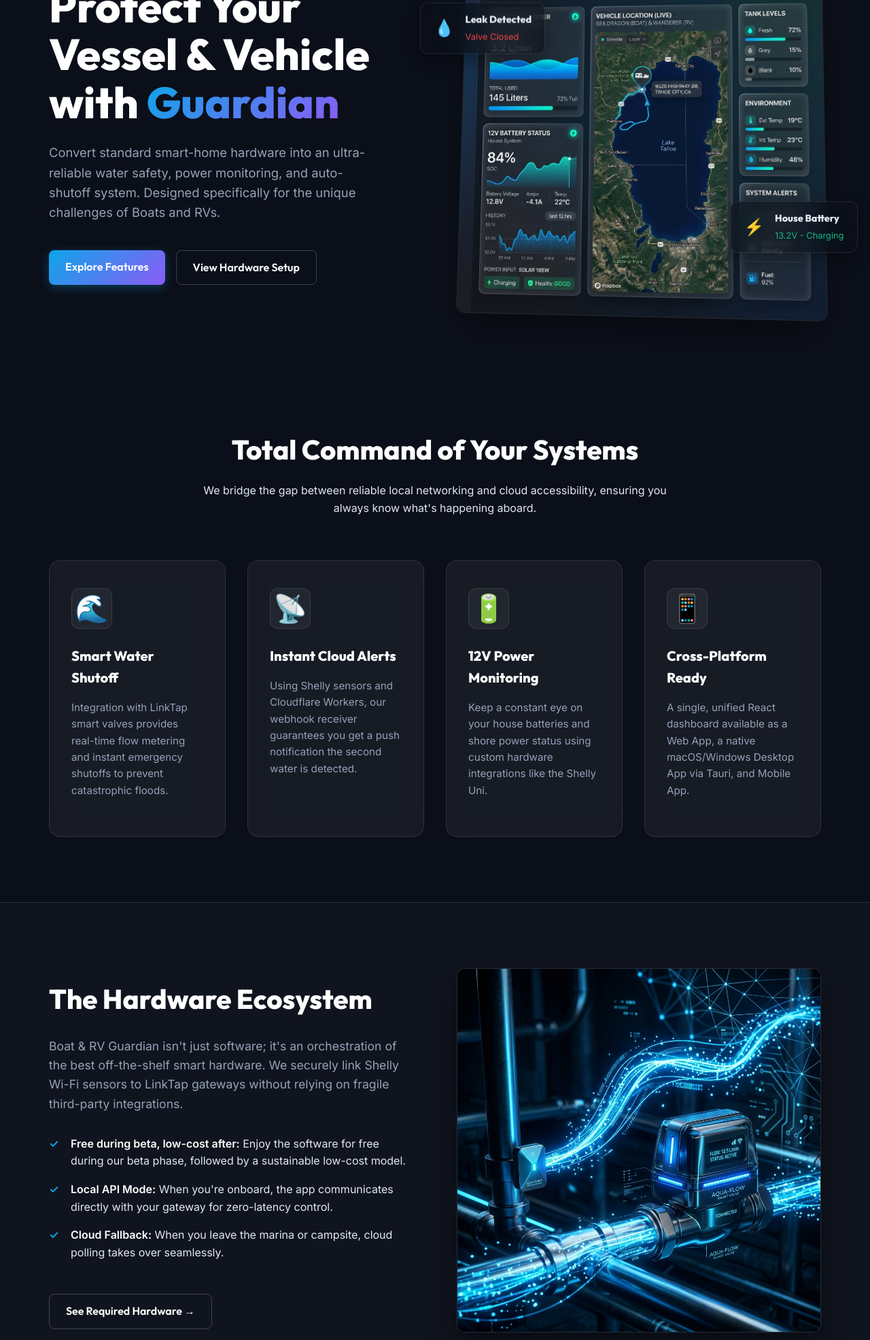
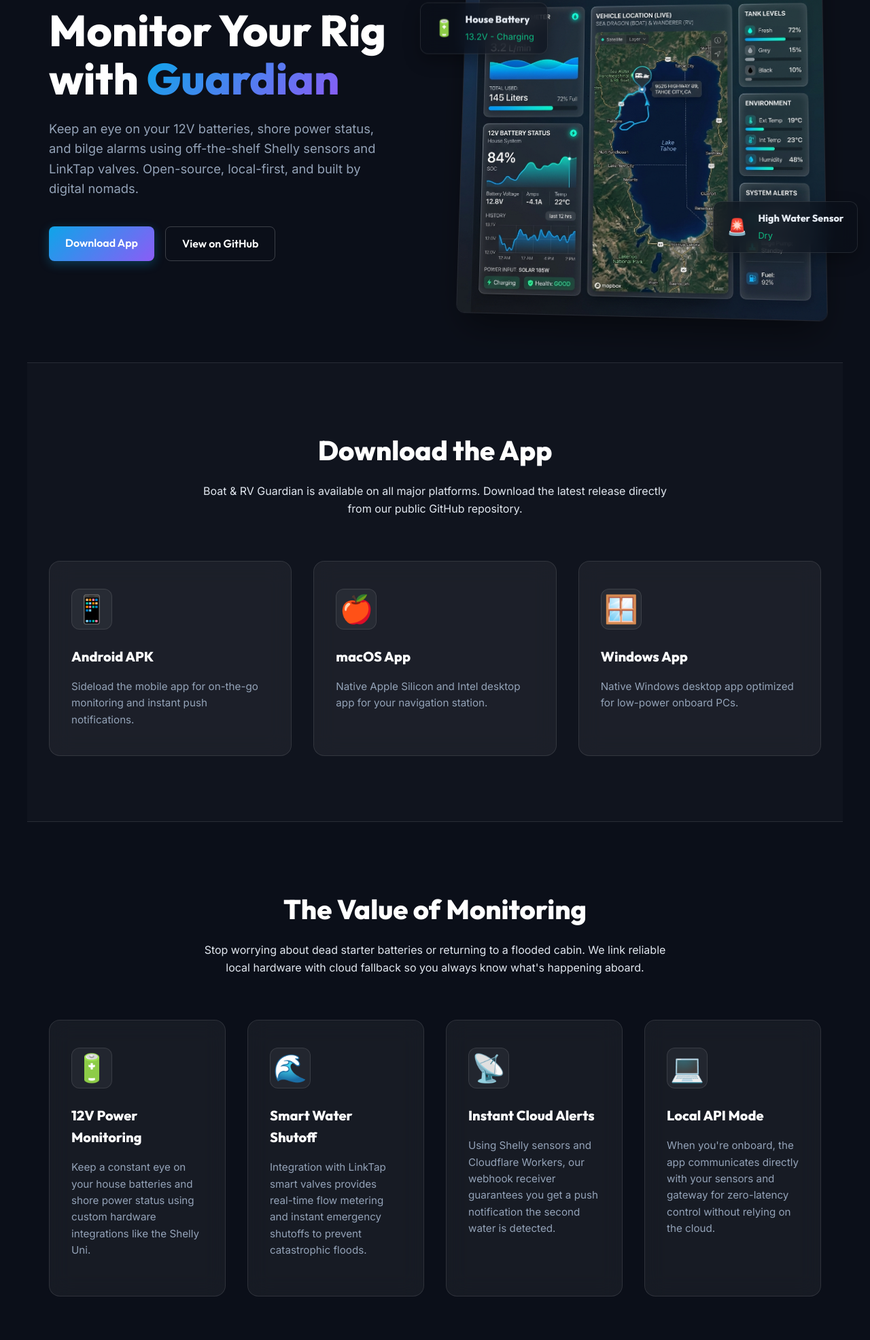
Before and after one commit to jgearinger/Boat-RV-Guardian, an Astro site in the folder website/: page / in a window 1280 px wide. Shown: the part 242-2213 px from the top of the page at 68% size. Built offline with nearby package versions, Linux system fonts and the light colour scheme; Astro itself is replaced by a stand-in of ours.

Commit message:
chore: change license to GPL-3.0 and update website copy/downloads

```diff
--- a/dashboard/package.json
+++ b/dashboard/package.json
@@ -2,7 +2,7 @@
   "name": "boat-rv-guardian",
   "private": true,
   "version": "1.0.26",
-  "license": "Proprietary",
+  "license": "GPL-3.0",
   "description": "A smart dashboard for using LinkTap as a burst pipe auto-shutoff system for boats and RVs.",
   "type": "module",
   "scripts": {
--- a/website/package.json
+++ b/website/package.json
@@ -1,7 +1,9 @@
 {
   "name": "website",
   "type": "module",
-  "version": "0.0.1",
+  "version": "1.0.0",
+  "license": "GPL-3.0",
+  "description": "Marketing website for Boat & RV Guardian.",
   "engines": {
     "node": ">=22.12.0"
   },
--- a/website/src/pages/index.astro
+++ b/website/src/pages/index.astro
@@ -8,43 +8,73 @@
 		<div class="hero-bg-glow"></div>
 		<div class="container hero-container">
 			<div class="hero-content">
-				<h1 class="hero-title">Protect Your Vessel & Vehicle with <span class="text-gradient">Guardian</span></h1>
+				<h1 class="hero-title">Monitor Your Rig with <span class="text-gradient">Guardian</span></h1>
 				<p class="hero-subtitle">
-					Convert standard smart-home hardware into an ultra-reliable water safety, power monitoring, and auto-shutoff system. Designed specifically for the unique challenges of Boats and RVs.
+					Keep an eye on your 12V batteries, shore power status, and bilge alarms using off-the-shelf Shelly sensors and LinkTap valves. Open-source, local-first, and built by digital nomads.
 				</p>
 				<div class="hero-actions">
-					<a href="/features" class="btn btn-primary">Explore Features</a>
-					<a href="/hardware" class="btn btn-outline">View Hardware Setup</a>
+					<a href="#downloads" class="btn btn-primary">Download App</a>
+					<a href="https://github.com/jgearinger/Boat-RV-Guardian" class="btn btn-outline">View on GitHub</a>
 				</div>
 			</div>
 			<div class="hero-image-wrapper">
 				<img src="/hero-dashboard.png" alt="Boat & RV Guardian Dashboard Interface" class="hero-image" />
 				<div class="glass-float float-1">
-					<div class="float-icon">💧</div>
+					<div class="float-icon">🔋</div>
 					<div>
-						<strong>Leak Detected</strong>
-						<span class="status-alert">Valve Closed</span>
+						<strong>House Battery</strong>
+						<span class="status-ok">13.2V - Charging</span>
 					</div>
 				</div>
 				<div class="glass-float float-2">
-					<div class="float-icon">⚡</div>
+					<div class="float-icon">🚨</div>
 					<div>
-						<strong>House Battery</strong>
-						<span class="status-ok">13.2V - Charging</span>
+						<strong>High Water Sensor</strong>
+						<span class="status-ok">Dry</span>
 					</div>
 				</div>
 			</div>
 		</div>
 	</section>
 
+	<!-- Downloads Section -->
+	<section id="downloads" class="downloads-section container">
+		<div class="section-header">
+			<h2>Download the App</h2>
+			<p>Boat & RV Guardian is available on all major platforms. Download the latest release directly from our public GitHub repository.</p>
+		</div>
+		<div class="downloads-grid">
+			<a href="https://github.com/jgearinger/Boat-RV-Guardian/releases/latest" class="glass-card download-card">
+				<div class="feature-icon">📱</div>
+				<h3>Android APK</h3>
+				<p>Sideload the mobile app for on-the-go monitoring and instant push notifications.</p>
+			</a>
+			<a href="https://github.com/jgearinger/Boat-RV-Guardian/releases/latest" class="glass-card download-card">
+				<div class="feature-icon">🍎</div>
+				<h3>macOS App</h3>
+				<p>Native Apple Silicon and Intel desktop app for your navigation station.</p>
+			</a>
+			<a href="https://github.com/jgearinger/Boat-RV-Guardian/releases/latest" class="glass-card download-card">
+				<div class="feature-icon">🪟</div>
+				<h3>Windows App</h3>
+				<p>Native Windows desktop app optimized for low-power onboard PCs.</p>
+			</a>
+		</div>
+	</section>
+
 	<!-- Features Grid -->
 	<section class="features-section container">
 		<div class="section-header">
-			<h2>Total Command of Your Systems</h2>
-			<p>We bridge the gap between reliable local networking and cloud accessibility, ensuring you always know what's happening aboard.</p>
+			<h2>The Value of Monitoring</h2>
+			<p>Stop worrying about dead starter batteries or returning to a flooded cabin. We link reliable local hardware with cloud fallback so you always know what's happening aboard.</p>
 		</div>
 
 		<div class="features-grid">
+			<div class="glass-card feature-card">
+				<div class="feature-icon">🔋</div>
+				<h3>12V Power Monitoring</h3>
+				<p>Keep a constant eye on your house batteries and shore power status using custom hardware integrations like the Shelly Uni.</p>
+			</div>
 			<div class="glass-card feature-card">
 				<div class="feature-icon">🌊</div>
 				<h3>Smart Water Shutoff</h3>
@@ -56,33 +86,9 @@
 				<p>Using Shelly sensors and Cloudflare Workers, our webhook receiver guarantees you get a push notification the second water is detected.</p>
 			</div>
 			<div class="glass-card feature-card">
-				<div class="feature-icon">🔋</div>
-				<h3>12V Power Monitoring</h3>
-				<p>Keep a constant eye on your house batteries and shore power status using custom hardware integrations like the Shelly Uni.</p>
-			</div>
-			<div class="glass-card feature-card">
-				<div class="feature-icon">📱</div>
-				<h3>Cross-Platform Ready</h3>
-				<p>A single, unified React dashboard available as a Web App, a native macOS/Windows Desktop App via Tauri, and Mobile App.</p>
-			</div>
-		</div>
-	</section>
-
-	<!-- How It Works Section -->
-	<section class="how-it-works">
-		<div class="container row-reverse-layout">
-			<div class="content-side">
-				<h2>The Hardware Ecosystem</h2>
-				<p>Boat & RV Guardian isn't just software; it's an orchestration of the best off-the-shelf smart hardware. We securely link Shelly Wi-Fi sensors to LinkTap gateways without relying on fragile third-party integrations.</p>
-				<ul class="benefit-list">
-					<li><strong>Free during beta, low-cost after:</strong> Enjoy the software for free during our beta phase, followed by a sustainable low-cost model.</li>
-					<li><strong>Local API Mode:</strong> When you're onboard, the app communicates directly with your gateway for zero-latency control.</li>
-					<li><strong>Cloud Fallback:</strong> When you leave the marina or campsite, cloud polling takes over seamlessly.</li>
-				</ul>
-				<a href="/hardware" class="btn btn-outline" style="margin-top: 1rem;">See Required Hardware &rarr;</a>
-			</div>
-			<div class="image-side">
-				<img src="/smart-hardware.png" alt="Smart Hardware Connection Abstract" class="feature-image" />
+				<div class="feature-icon">💻</div>
+				<h3>Local API Mode</h3>
+				<p>When you're onboard, the app communicates directly with your sensors and gateway for zero-latency control without relying on the cloud.</p>
 			</div>
 		</div>
 	</section>
@@ -96,7 +102,7 @@
 			</div>
 			<div class="cta-actions">
 				<a href="https://github.com/jgearinger/Boat-RV-Guardian" class="btn btn-primary">View on GitHub</a>
-				<a href="/pricing" class="btn btn-outline">Read the Pro-Bono Model</a>
+				<a href="/hardware" class="btn btn-outline">See Hardware Setup</a>
 			</div>
 		</div>
 	</section>
@@ -365,6 +371,45 @@
 		gap: 1rem;
 	}
 
+	/* Downloads Section */
+	.downloads-section {
+		padding: 6rem 2rem;
+		background: rgba(255, 255, 255, 0.02);
+		border-top: 1px solid var(--surface-border);
+		border-bottom: 1px solid var(--surface-border);
+	}
+
+	.downloads-grid {
+		display: grid;
+		grid-template-columns: repeat(auto-fit, minmax(250px, 1fr));
+		gap: 2rem;
+	}
+
+	.download-card {
+		padding: 2.5rem 2rem;
+		text-decoration: none;
+		color: inherit;
+		transition: transform 0.3s ease, border-color 0.3s ease;
+		display: block;
+	}
+
+	.download-card:hover {
+		transform: translateY(-5px);
+		border-color: var(--accent-color);
+	}
+
+	.download-card h3 {
+		font-size: 1.25rem;
+		margin-bottom: 1rem;
+		color: #fff;
+	}
+
+	.download-card p {
+		color: var(--text-muted);
+		font-size: 0.95rem;
+		margin: 0;
+	}
+
 	@media (max-width: 992px) {
 		.hero-container, .row-reverse-layout {
 			grid-template-columns: 1fr;
```
Also changed, not shown: website/src/pages/features.astro (+51 -52 lines).
